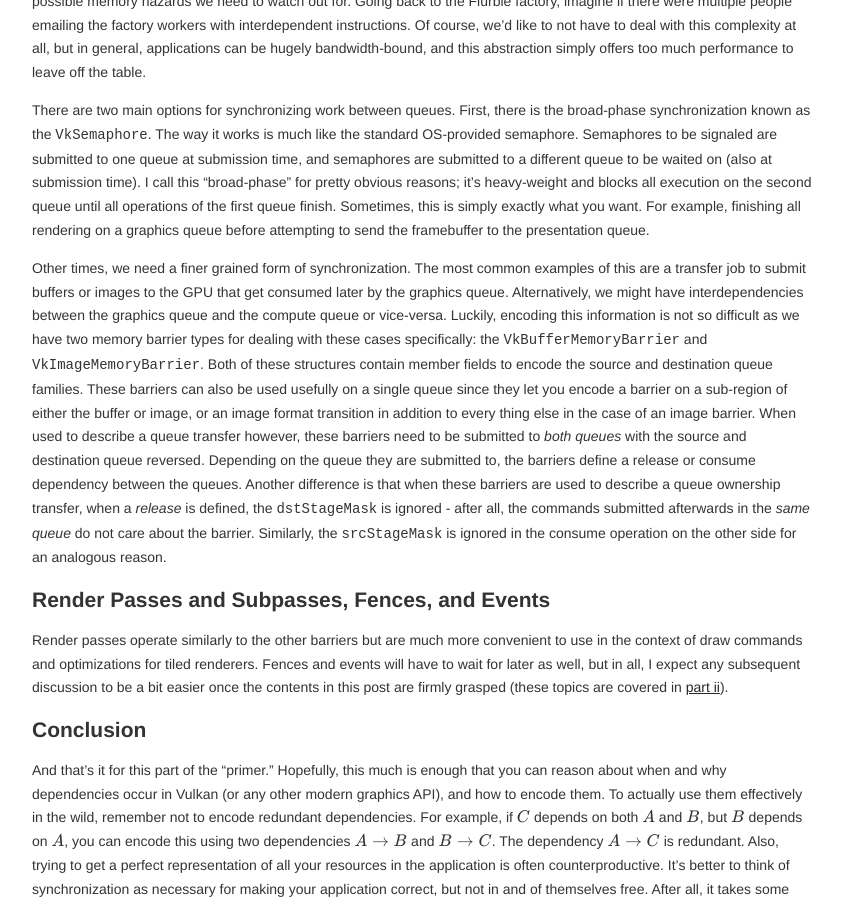
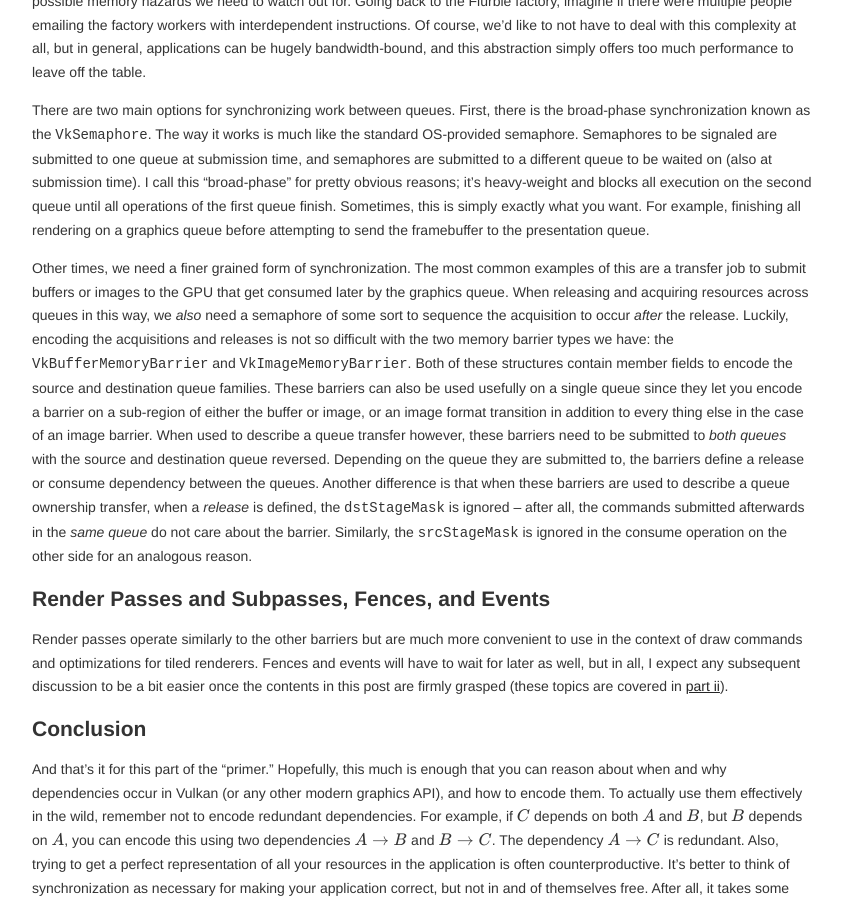
Before and after one commit to jeremyong/jeremyong.github.com, a Jekyll site: the page built from _posts/2018-11-22-vulkan-synchronization-primer.markdown, in a window 1280 px wide and 900 px high, scrolled down 3499 px. Shown: the whole window, without its empty margins (218-1060 px from the left). Built offline with Jekyll 4.4.1, drawn with Linux system fonts in a browser that asks for light colours; nearby versions of some CDN libraries.

Commit message:
Add clarification about queue ownership transfer

```diff
--- a/_posts/2018-11-22-vulkan-synchronization-primer.markdown
+++ b/_posts/2018-11-22-vulkan-synchronization-primer.markdown
@@ -210,19 +210,19 @@ the framebuffer to the presentation queue.
 
 Other times, we need a finer grained form of synchronization. The most common
 examples of this are a transfer job to submit buffers or images to the GPU that
-get consumed later by the graphics queue. Alternatively, we might have interdependencies
-between the graphics queue and the compute queue or vice-versa. Luckily, encoding
-this information is not so difficult as we have two memory barrier types for dealing
-with these cases specifically: the `VkBufferMemoryBarrier` and `VkImageMemoryBarrier`.
-Both of these structures contain member fields to encode the source and destination
-queue families. These barriers can also be used usefully on a single queue since they
-let you encode a barrier on a sub-region of either the buffer or image, or an image
-format transition in addition to every thing else in the case of an image barrier.
-When used to describe a queue transfer however, these barriers need to be submitted
-to _both queues_ with the source and destination queue reversed. Depending on the
-queue they are submitted to, the barriers define a release or consume dependency
+get consumed later by the graphics queue. When releasing and acquiring resources
+across queues in this way, we _also_ need a semaphore of some sort to sequence the
+acquisition to occur _after_ the release.  Luckily, encoding the acquisitions and releases
+is not so difficult with the two memory barrier types we have: the `VkBufferMemoryBarrier`
+and `VkImageMemoryBarrier`. Both of these structures contain member fields to encode the
+source and destination queue families. These barriers can also be used usefully on a single
+queue since they let you encode a barrier on a sub-region of either the buffer or image,
+or an image format transition in addition to every thing else in the case of an image
+barrier.  When used to describe a queue transfer however, these barriers need to be
+submitted to _both queues_ with the source and destination queue reversed. Depending
+on the queue they are submitted to, the barriers define a release or consume dependency
 between the queues. Another difference is that when these barriers are used to describe
-a queue ownership transfer, when a _release_ is defined, the `dstStageMask` is ignored -
+a queue ownership transfer, when a _release_ is defined, the `dstStageMask` is ignored --
 after all, the commands submitted afterwards in the _same queue_ do not care about
 the barrier. Similarly, the `srcStageMask` is ignored in the consume operation on the
 other side for an analogous reason.
```
